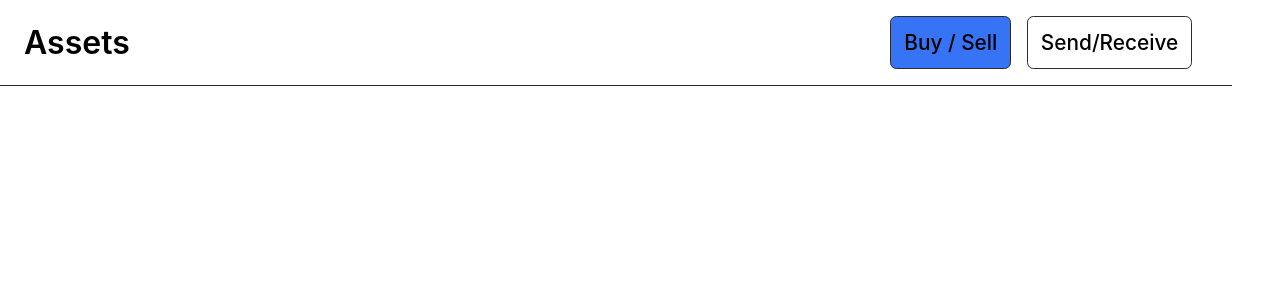
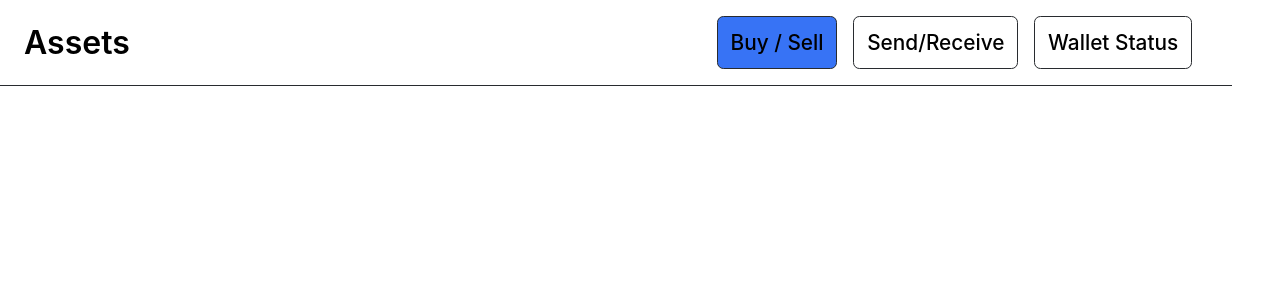
Before and after one commit to k-samarth/CampusCrypto, a Next.js app: page /Dashboard in a window 1280 px wide. Shown: the top 300 px of the page. Built offline with nearby package versions, Linux system fonts and the light colour scheme; what @3rdweb/hooks would draw is missing.

Commit message:
Second Push

```diff
--- a/components/Header.js
+++ b/components/Header.js
@@ -1,7 +1,7 @@
 import React from 'react'
 import styled from 'styled-components'
 
-const Header = () => {
+const Header = ({address}) => {
   return (
     <Wrapper>
       <Title>
@@ -13,6 +13,10 @@ const Header = () => {
         </Button>
         <Button>
           Send/Receive
+        </Button>
+        <Button>
+          Wallet Status
+          {address}
         </Button>
       </ButtonsContainer>
     </Wrapper>
--- a/pages/Dashboard.js
+++ b/pages/Dashboard.js
@@ -1,9 +1,9 @@
 import React from 'react'
 import Header from '../components/Header'
 
-const Dashboard = () => {
+const Dashboard = ({address}) => {
   return (
-    <Header />
+    <Header address={address}/>
   )
 }
 
```
